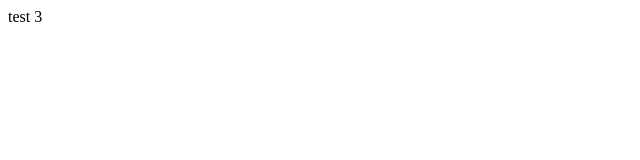
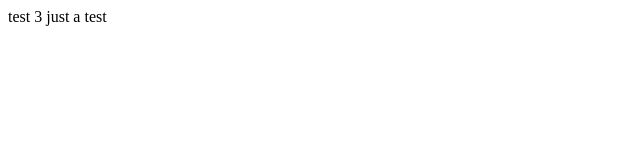
Before and after one commit to AnullZ/Hello-World, a plain HTML site: page test3.html in a window 1280 px wide. Shown: the full height of the page, 0-640 px from the left. Drawn offline with Linux system fonts and the light colour scheme.

Commit message:
straight forward

```diff
--- a/test3.html
+++ b/test3.html
@@ -1,5 +1,6 @@
 <html>
 <body>
 	test 3
+	just a test
 </body>
 </html>
```
Also changed, not shown: test4.html (+1 -0 lines).
